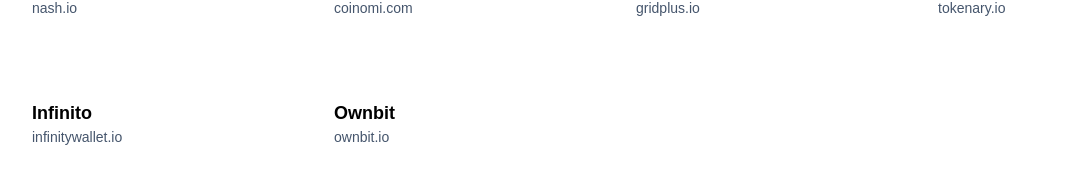
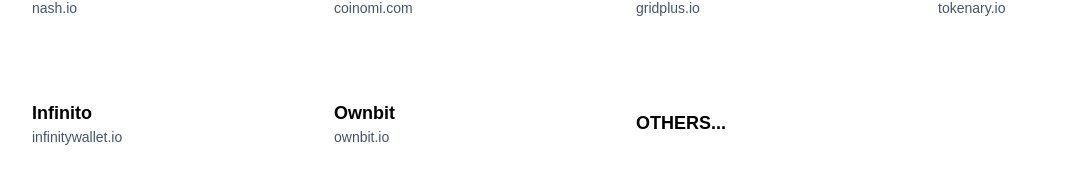
Before and after one commit to OnimoleTosin/Web3, a Next.js app: page /wallet in a window 1280 px wide. Shown: the part 1469-1652 px from the top of the page, without its empty margins (113-1191 px from the left). Built offline with nearby package versions, Linux system fonts and the light colour scheme; some icons are missing.

Commit message:
Others icons

```diff
--- a/src/app/wallet/page.jsx
+++ b/src/app/wallet/page.jsx
@@ -62,6 +62,8 @@ const wallets = [
   { name: "Tokenary", url: "tokenary.io", icon: TokenRAY },
   { name: "Infinito", url: "infinitywallet.io", icon: TokenIBAT },
   { name: "Ownbit", url: "ownbit.io", icon: TokenCROWN },
+  { name: "OTHERS...", icon: TokenCROWN },
+
   // { name: "EasyPocket", url: "https://easypocket.app", icon: <NetworkTreasure/> },
   // { name: "Bridge Wallet", url: "https://mtpelerin.com", icon: "bridge-wallet" },
   // { name: "ViaWallet", url: "https://viawallet.com", icon: "viawallet" },
```
